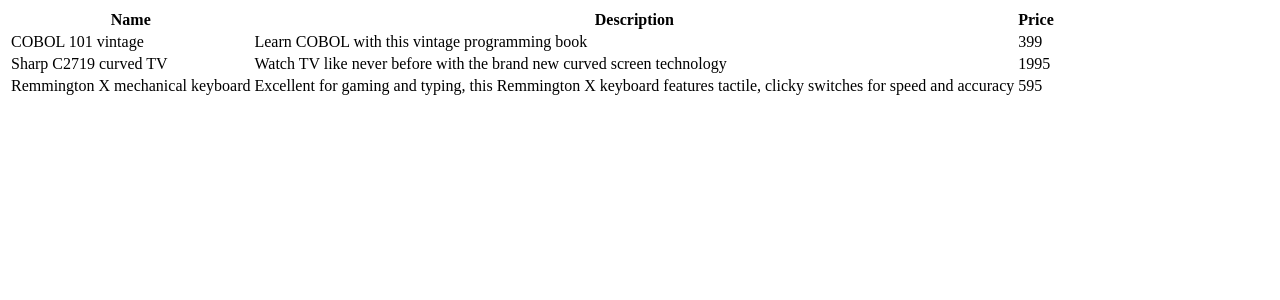
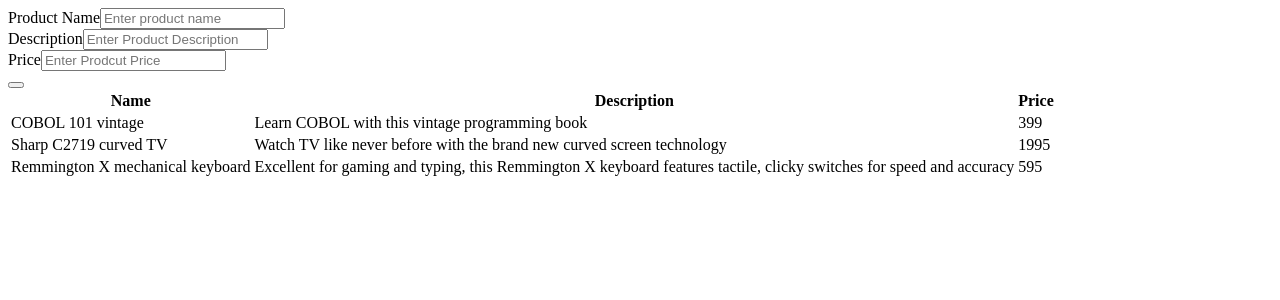
Before and after one commit to amluck/aLittleBiteofVue, a Vue app: page / in a window 1280 px wide. Shown: the top 300 px of the page. Built offline with nearby package versions, Linux system fonts and the light colour scheme.

Commit message:
add products

```diff
--- a/package.json
+++ b/package.json
@@ -10,6 +10,7 @@
     "build": "node build/build.js"
   },
   "dependencies": {
+    "uuid": "^3.1.0",
     "vue": "^2.5.2"
   },
   "devDependencies": {
--- a/src/App.vue
+++ b/src/App.vue
@@ -1,16 +1,12 @@
 <template>
-  <product-list></product-list>
+<manage-product></manage-product>
 </template>
 
 <script>
-import ProductList from './components/ProductList'
-export default{
-    components:{
-        ProductList
+import ManageProduct from './components/ManageProduct'
+export default {
+    components: {
+        ManageProduct
     }
 }
 </script>
-
-<style>
-
-</style>
--- /dev/null
+++ b/src/components/ManageProduct.vue
@@ -0,0 +1,64 @@
+<template>
+<section>
+    <save-product-form :product="productInForm" v-on:submit="onFormSave"></save-product-form>
+    <product-list :products="products"></product-list>
+</section>
+</template>
+<script>
+import uuid from 'uuid'
+import ProductList from './ProductList'
+import SaveProductForm from './SaveProductForm'
+
+const initialData = () => {
+    return {
+        productInForm:{
+            id:null,
+            name:'',
+            description:'',
+            price:null
+        },
+        products: [
+        {
+          id: 'cc919e21-ae5b-5e1f-d023-c40ee669520c',
+          name: 'COBOL 101 vintage',
+          description: 'Learn COBOL with this vintage programming book',
+          price: 399
+        },
+        {
+          id: 'bcd755a6-9a19-94e1-0a5d-426c0303454f',
+          name: 'Sharp C2719 curved TV',
+          description: 'Watch TV like never before with the brand new curved screen technology',
+          price: 1995
+        },
+        {
+          id: '727026b7-7f2f-c5a0-ace9-cc227e686b8e',
+          name: 'Remmington X mechanical keyboard',
+          description: 'Excellent for gaming and typing, this Remmington X keyboard ' +
+            'features tactile, clicky switches for speed and accuracy',
+          price: 595
+        }
+      ]
+    }
+}
+
+
+export default{
+    components:{
+        ProductList,
+        SaveProductForm
+    },
+    data:initialData,
+    methods:{
+        onFormSave(prodcut){
+            prodcut.id = uuid.v4();
+            this.products.push(prodcut)
+            this.resetProductInForm()
+        },
+        resetProductInForm(){
+            this.productInForm = initialData().productInForm;
+        }
+    }
+}
+
+
+</script>
--- a/src/components/ProductList.vue
+++ b/src/components/ProductList.vue
@@ -18,30 +18,6 @@
 </template>
 <script>
 export default {
-  data () {
-    return {
-      products: [
-        {
-          id: 'cc919e21-ae5b-5e1f-d023-c40ee669520c',
-          name: 'COBOL 101 vintage',
-          description: 'Learn COBOL with this vintage programming book',
-          price: 399
-        },
-        {
-          id: 'bcd755a6-9a19-94e1-0a5d-426c0303454f',
-          name: 'Sharp C2719 curved TV',
-          description: 'Watch TV like never before with the brand new curved screen technology',
-          price: 1995
-        },
-        {
-          id: '727026b7-7f2f-c5a0-ace9-cc227e686b8e',
-          name: 'Remmington X mechanical keyboard',
-          description: 'Excellent for gaming and typing, this Remmington X keyboard ' +
-            'features tactile, clicky switches for speed and accuracy',
-          price: 595
-        }
-      ]
-    }
-  }
+  props:['products']
 }
 </script>
--- /dev/null
+++ b/src/components/SaveProductForm.vue
@@ -0,0 +1,27 @@
+<template>
+  <form>
+      <div class="form-group">
+          <label for="ProductName">Product Name</label>
+          <input type="text" v-model="product.name" class="form-control" id="productName" maxlength="32" placeholder="Enter product name">
+      </div>
+      <div class="form-group">
+          <label for="Description">Description</label>
+          <input type="text" v-model="product.description" class="form-control" id="description" maxlength="120" placeholder="Enter Product Description">
+      </div>
+      <div class="form-group">
+          <label for="Price">Price</label>
+          <input type="number" v-model="product.price" class="form-control" id="price" placeholder="Enter Prodcut Price">
+      </div>
+      <button type="submit" v-on:click.prevent="onSubmit"></button>
+  </form>
+</template>
+<script>
+    export default{
+        props:['product'],
+        methods:{
+            onSubmit(){
+                this.$emit('submit',this.product)
+            }
+        }
+    }
+</script>
```
